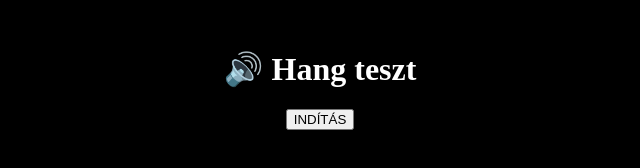
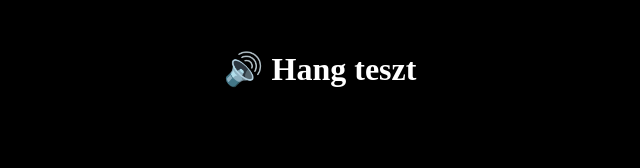
Before and after one commit to stammv74-spec/hangok, a plain HTML site: page index.html in a window 1280 px wide. Shown: the whole page, without its empty margins (320-960 px from the left). Drawn offline with Linux system fonts and the light colour scheme.

Commit message:
Update index.html

```diff
--- a/index.html
+++ b/index.html
@@ -4,12 +4,8 @@
 
 <h1>🔊 Hang teszt</h1>
 
-<button onclick="document.getElementById('a').play()">
-INDÍTÁS
-</button>
-
-<audio id="a">
-  <source src="zene.mp3" type="audio/mpeg">
+<audio autoplay>
+  <source src="zene.mp3" type="audio/mp3">
 </audio>
 
 </body>
```
